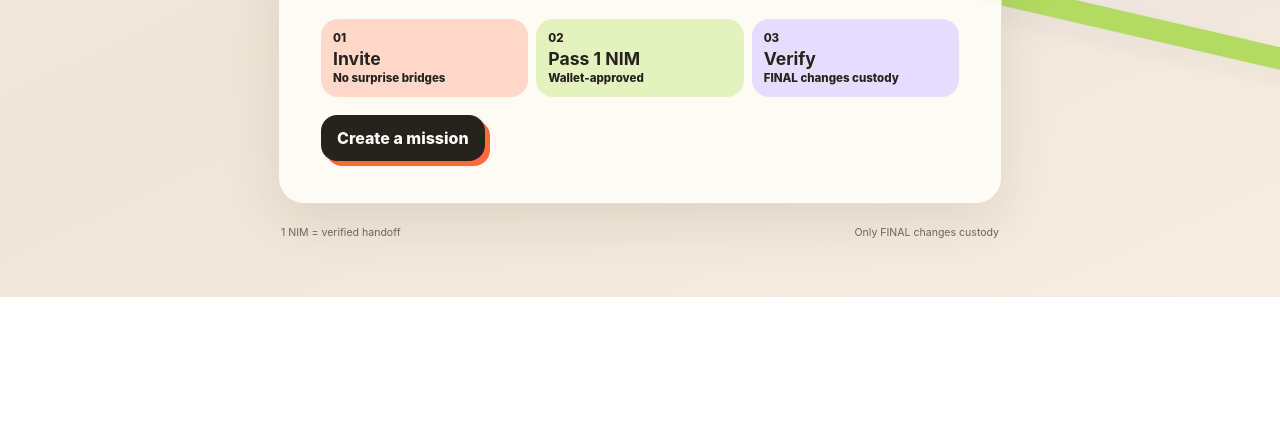
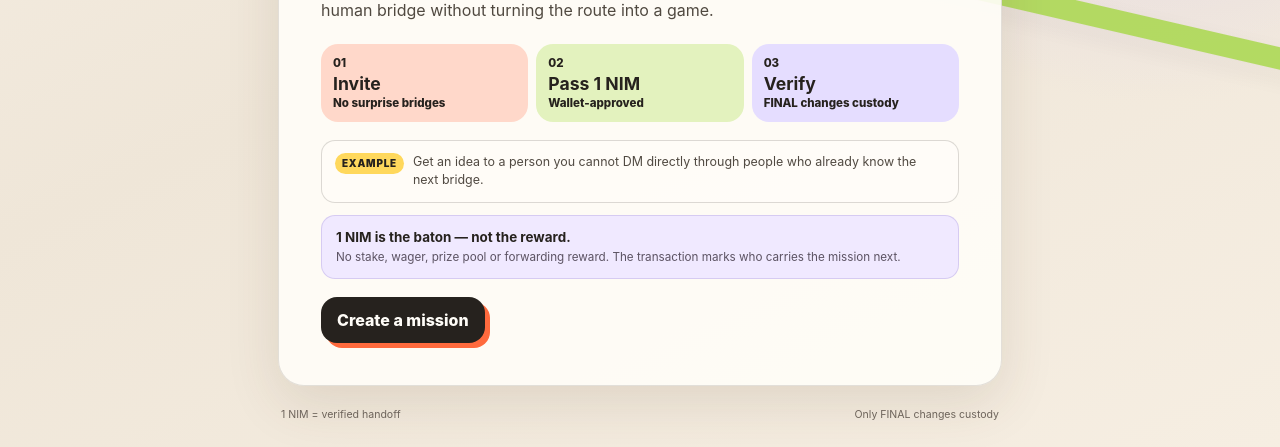
Before and after one commit to Faadil1/carry-one, a website: page web/index.html in a window 1280 px wide. Shown: the part 503-950 px from the top of the page. Before the commit the page ends 800 px from the top, so only its background shows below. Drawn offline with Linux system fonts and the light colour scheme.

Commit message:
feat: wire hidden-spot UX layer into NimCarry web shell

```diff
--- a/web/index.html
+++ b/web/index.html
@@ -7,6 +7,7 @@
   <title>NimCarry — Reach Mission</title>
   <link rel="icon" href="/favicon.svg" type="image/svg+xml" />
   <link rel="stylesheet" href="/styles.css" />
+  <link rel="stylesheet" href="/winning-intelligence.css" />
 </head>
 <body>
   <div class="route-ribbon route-ribbon-a" aria-hidden="true"></div><div class="route-ribbon route-ribbon-b" aria-hidden="true"></div>
@@ -20,6 +21,7 @@
   <dialog id="invite-dialog" class="invite-dialog"><form method="dialog" id="invite-form"><div class="dialog-kicker">Next bridge</div><h2>Who can move this closer?</h2><label>Bridge label<input id="candidate-label" maxlength="60" placeholder="Opeyemi" /></label><label>Why them?<textarea id="why-you" maxlength="120" placeholder="You know more people in this community than I do."></textarea></label><label>Known wallet (optional)<input id="candidate-wallet" autocomplete="off" placeholder="NQ…" /></label><div class="dialog-actions"><button value="cancel" class="button ghost">Cancel</button><button id="invite-confirm" value="default" class="button primary">Create private invite</button></div></form></dialog>
   <script src="/http-compat.js" defer></script>
   <script src="/app.js" defer></script>
+  <script src="/winning-intelligence.js" defer></script>
   <script src="/demo-ux.js" defer></script>
 </body>
 </html>
```
